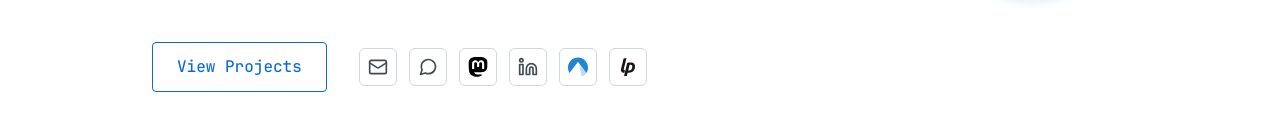
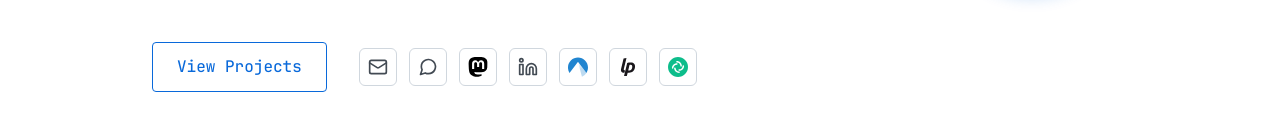
Before and after one commit to Lxxrs/portfolio, a Vue app: page / in a window 1280 px wide. Shown: the part 473-611 px from the top of the page. Built offline with nearby package versions, Linux system fonts and the light colour scheme.

Commit message:
Add Matrix to socials - close #1

```diff
--- /dev/null
+++ b/src/components/MatrixIcon.vue
@@ -0,0 +1,21 @@
+<script setup lang="ts">
+defineProps<{
+  size?: number | string;
+}>();
+</script>
+
+<template>
+  <svg
+    xmlns="http://www.w3.org/2000/svg"
+    :width="size || 24"
+    :height="size || 24"
+    viewBox="0 0 112 112"
+    fill="none"
+  >
+    <path fill-rule="evenodd" clip-rule="evenodd" d="M56 112C86.9279 112 112 86.9279 112 56C112 25.0721 86.9279 0 56 0C25.0721 0 0 25.0721 0 56C0 86.9279 25.0721 112 56 112Z" fill="#0DBD8B" />
+    <path fill-rule="evenodd" clip-rule="evenodd" d="M45.7614 26.093C45.7614 23.8326 47.5977 22.0001 49.8628 22.0001C65.2154 22.0001 77.6611 34.42 77.6611 49.7406C77.6611 52.0011 75.8248 53.8335 73.5597 53.8335C71.2945 53.8335 69.4583 52.0011 69.4583 49.7406C69.4583 38.9408 60.6851 30.1859 49.8628 30.1859C47.5977 30.1859 45.7614 28.3534 45.7614 26.093Z" fill="white" />
+    <path fill-rule="evenodd" clip-rule="evenodd" d="M85.8985 45.6477C88.1637 45.6477 89.9999 47.4801 89.9999 49.7406C89.9999 65.0612 77.5542 77.4811 62.2017 77.4811C59.9366 77.4811 58.1003 75.6486 58.1003 73.3882C58.1003 71.1278 59.9366 69.2953 62.2017 69.2953C73.0239 69.2953 81.7971 60.5404 81.7971 49.7406C81.7971 47.4801 83.6334 45.6477 85.8985 45.6477Z" fill="white" />
+    <path fill-rule="evenodd" clip-rule="evenodd" d="M66.3031 85.907C66.3031 88.1675 64.4669 89.9999 62.2017 89.9999C46.8492 89.9999 34.4035 77.5801 34.4035 62.2594C34.4035 59.999 36.2398 58.1665 38.5049 58.1665C40.77 58.1665 42.6063 59.999 42.6063 62.2594C42.6063 73.0592 51.3795 81.8142 62.2017 81.8142C64.4669 81.8142 66.3031 83.6466 66.3031 85.907Z" fill="white" />
+    <path fill-rule="evenodd" clip-rule="evenodd" d="M26.1014 66.3524C23.8363 66.3524 22 64.5199 22 62.2595C22 46.9388 34.4457 34.519 49.7982 34.519C52.0633 34.519 53.8996 36.3514 53.8996 38.6118C53.8996 40.8723 52.0633 42.7047 49.7982 42.7047C38.976 42.7047 30.2028 51.4597 30.2028 62.2595C30.2028 64.5199 28.3665 66.3524 26.1014 66.3524Z" fill="white" />
+  </svg>
+</template>
--- a/src/data/portfolio.ts
+++ b/src/data/portfolio.ts
@@ -13,7 +13,7 @@ import MastodonIcon from '../components/MastodonIcon.vue';
 import SignalIcon from '../components/SignalIcon.vue';
 import LiberapayIcon from '../components/LiberapayIcon.vue';
 import CodebergIcon from '../components/CodebergIcon.vue';
-// import MatrixIcon from '../components/MatrixIcon.vue';
+import MatrixIcon from '../components/MatrixIcon.vue';
 
 import type { SocialLink, Project, Skill } from '../types';
 
@@ -24,8 +24,7 @@ export const socialLinks: SocialLink[] = [
   { name: 'LinkedIn', url: 'https://linkedin.com/in/m-lrs', icon: LinkedinIcon },
   { name: 'Codeberg', url: 'https://codeberg.org/lxrs', icon: CodebergIcon },
   { name: 'Liberapay', url: 'https://liberapay.com/lars/donate', icon: LiberapayIcon },
-  // { name: 'Matrix', url: 'https://matrix.to/#/@username:matrix.org', icon: MatrixIcon },
-
+  { name: 'Matrix', url: 'https://matrix.to/#/@lxrss:matrix.org', icon: MatrixIcon },
 ];
 
 export const skills: Skill[] = [
```
Also changed, not shown: src/assets/matrix_logo.svg (added).
